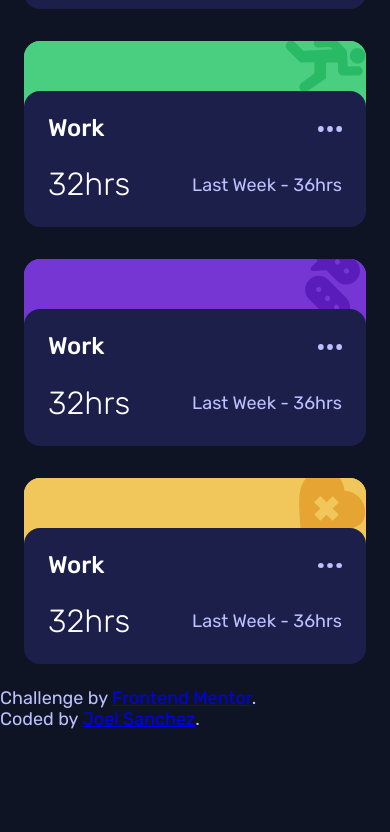
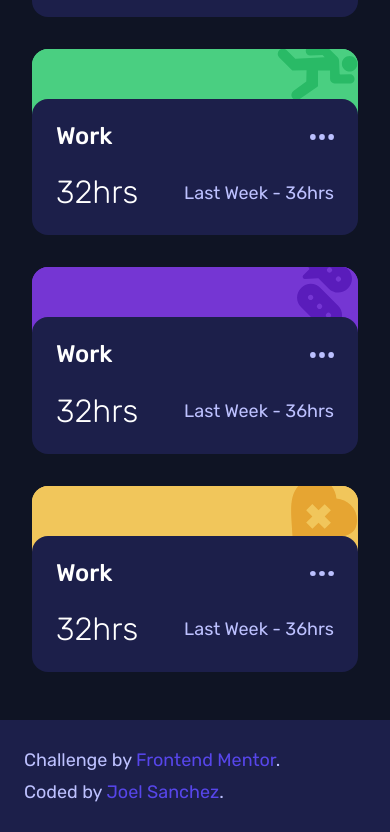
Before and after one commit to sanchezdev-1906/frontendmentor---challenge-11, a website: page docs/index.html in a window 390 px wide. Shown: the part 867-1699 px from the top of the page. Before the commit the page ends 1597 px from the top, so only its background shows below. Drawn offline with Linux system fonts and the light colour scheme.

Commit message:
tablet styles done

```diff
--- a/dev/sass/base/_variables.scss
+++ b/dev/sass/base/_variables.scss
@@ -9,6 +9,11 @@
   --text-color: #bdc1ff;
   --text-color-hover: #f4f4f4db;
   --text-color-active: #fff;
+  --link-color: #5746EA;
+  --link-color-hover: #5344dd;
+  --link-color-active: #372c92;
+  --link-color-visited: #449dba;
+
 // * cards
   --work: #ff8c66;
   --play: #56c2e6;
--- a/dev/sass/blocks/_dashboard-cards.scss
+++ b/dev/sass/blocks/_dashboard-cards.scss
@@ -53,6 +53,7 @@
       grid-row: 1/2;
       cursor: pointer;
       object-fit: contain;
+      border-radius: 100vmax;
       &:hover
       {
         filter: brightness(10)
--- a/dev/sass/blocks/_dashboard-head.scss
+++ b/dev/sass/blocks/_dashboard-head.scss
@@ -63,3 +63,11 @@
     }
   }
 }
+
+@media screen and (min-width: 800px) {
+  .dashboard-head
+  {
+    display: grid;
+    grid-template-columns: 1fr 1fr;
+  }
+}
--- a/dev/sass/blocks/_dashboard.scss
+++ b/dev/sass/blocks/_dashboard.scss
@@ -6,12 +6,13 @@
   gap: 2rem;
 
   user-select: none;
-  margin: 1.5rem;
+  padding: 2rem;
+  margin-bottom: 1rem;
 }
 .dashboard-cards
 {
   display: grid;
-  grid-template-columns: 1fr;
+  grid-template-columns: repeat(auto-fit, minmax(300px,1fr));
   grid-auto-rows: max-content;
   gap: 2rem;
 }
--- a/dev/sass/blocks/_footer.scss
+++ b/dev/sass/blocks/_footer.scss
@@ -0,0 +1,24 @@
+.footer
+{
+  padding: 1.5rem;
+  line-height: 2rem;
+  background-color: var(--bg-card);
+  .attribution a
+  {
+    color: var(--link-color);
+    text-decoration: none;
+    &:hover
+    {
+      color: var(--link-color-hover);
+      text-decoration: underline;
+    }
+    &:active
+    {
+      color: var(--link-color-active);
+    }
+    &:visited
+    {
+      color: var(--link-color-visited);
+    }
+  }
+}
```
Also changed, not shown: docs/styles/style.css.
